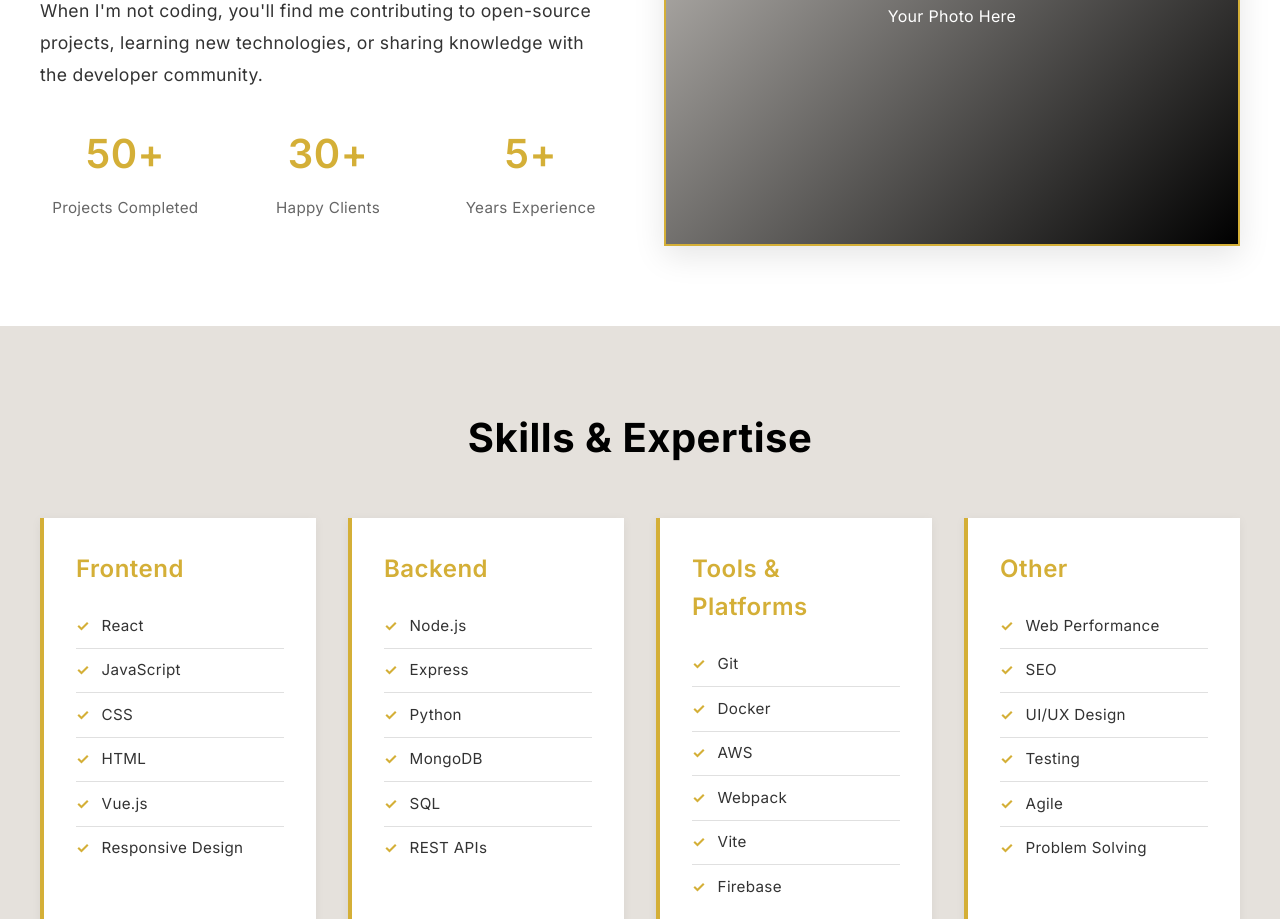
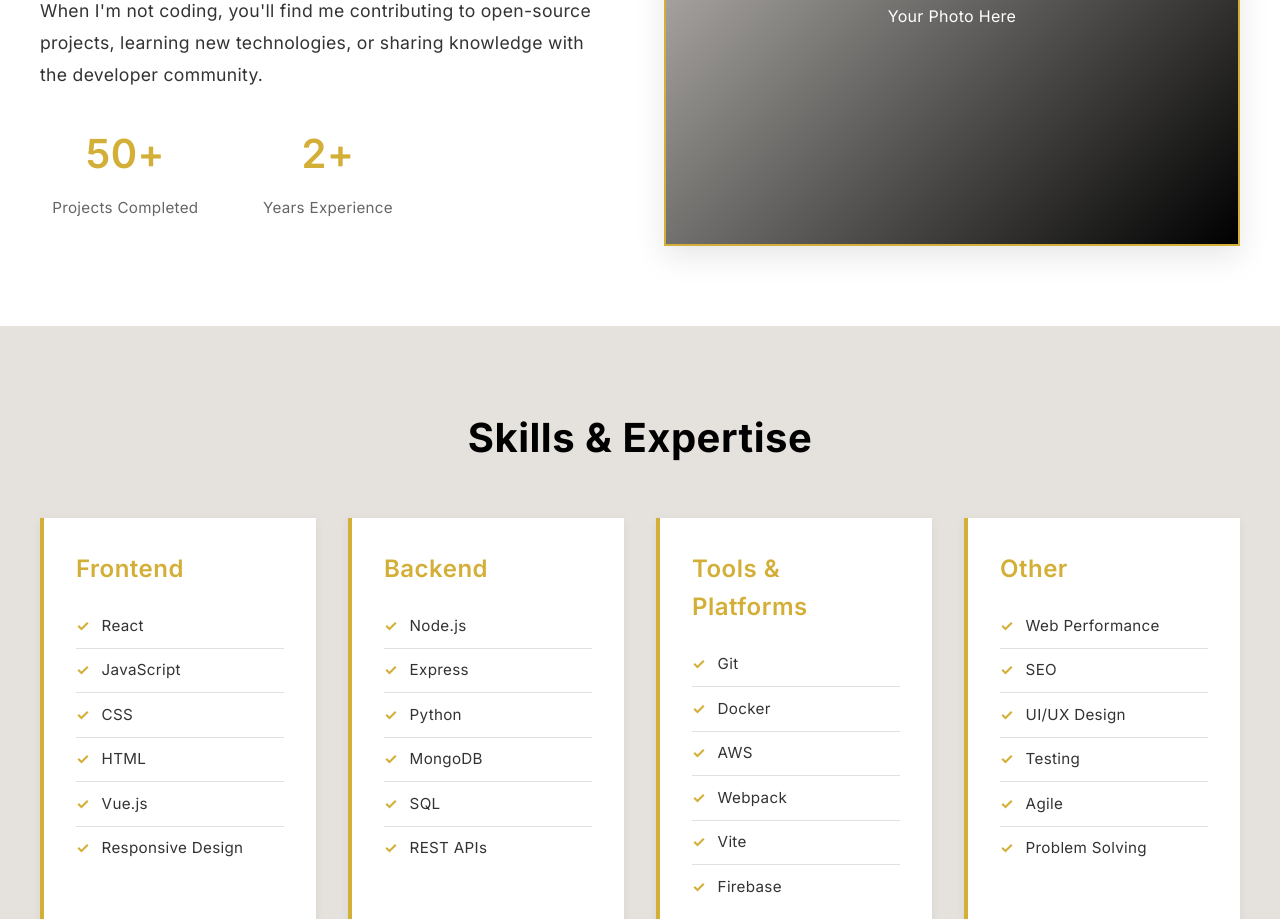
Before and after one commit to llabdigital/PortfolioWebsite, a React (Vite) app: page / in a window 1280 px wide. Shown: the part 1440-2359 px from the top of the page. Built offline with nearby package versions, Linux system fonts and the light colour scheme.

Commit message:
adjust info

```diff
--- a/src/components/About.jsx
+++ b/src/components/About.jsx
@@ -29,12 +29,12 @@ function About() {
                 <h3>50+</h3>
                 <p>Projects Completed</p>
               </div>
-              <div className="stat">
+              {/* <div className="stat">
                 <h3>30+</h3>
                 <p>Happy Clients</p>
-              </div>
+              </div> */}
               <div className="stat">
-                <h3>5+</h3>
+                <h3>2+</h3>
                 <p>Years Experience</p>
               </div>
             </div>
```
